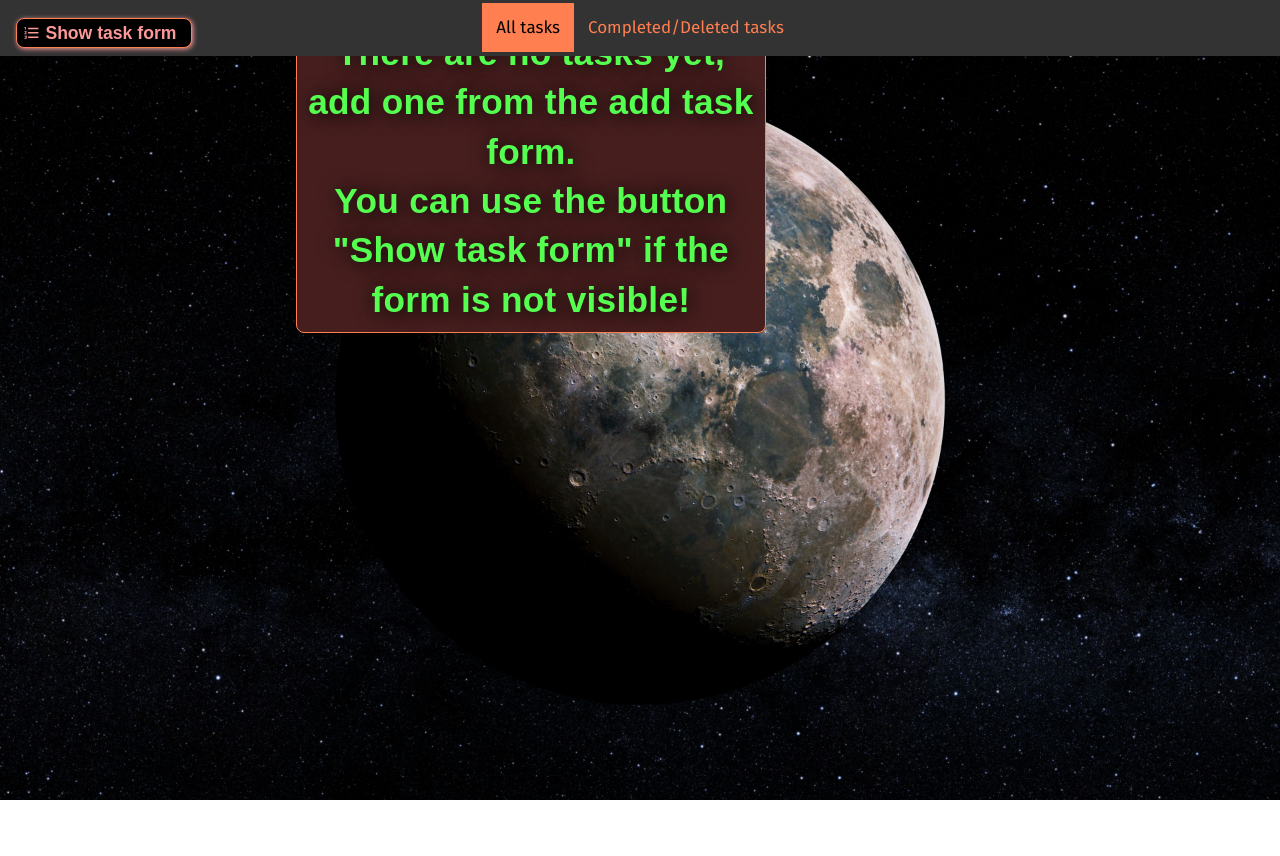
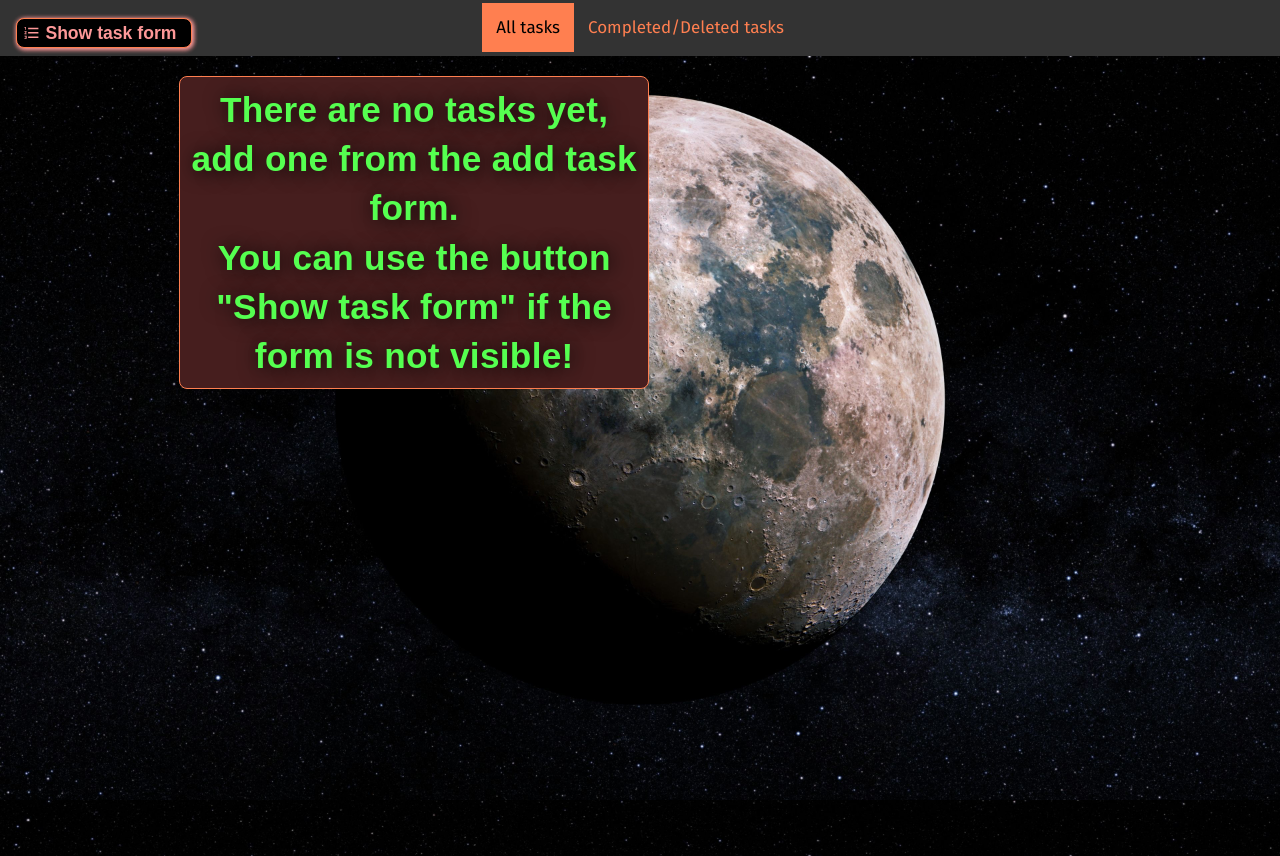
Before and after one commit to SpooRe91/MB-TODO-vite, a React (Vite) app in the folder vite-react-todo/: page /all-tasks in a window 1280 px wide. Before the commit the page ends 800 px from the top, so only its background shows below. Built offline with nearby package versions, Linux system fonts and the light colour scheme.

Commit message:
added the show form button to App.scss

```diff
--- a/vite-react-todo/src/App.scss
+++ b/vite-react-todo/src/App.scss
@@ -3,6 +3,7 @@ main {
     width: 100%;
     flex-wrap: wrap;
     justify-content: space-around;
+    margin-top: 3.53rem;
 
     .loaderComp {
         position: fixed;
@@ -19,4 +20,34 @@ main {
         z-index: 110;
         position: absolute;
     }
+
+    .showFormButton {
+        width: 11rem;
+        margin: 1rem;
+        border: 1px solid coral;
+        border-radius: 0.5rem;
+        box-shadow: 1px 1px 5px;
+        font-size: 1.1rem;
+        font-weight: 700;
+        color: #fd9898;
+        position: fixed;
+        z-index: 110;
+        left: 0rem;
+        top: 0.1rem;
+        background-color: black;
+        transition: all 100ms ease-in-out;
+        display: flex;
+        align-items: center;
+        gap: 0.3rem;
+    }
+
+    .showFormButton:hover {
+        cursor: pointer;
+        color: coral;
+        box-shadow: 1px 1px 10px white;
+    }
+
+    .showFormButton:active {
+        background-color: white;
+    }
 }
```
